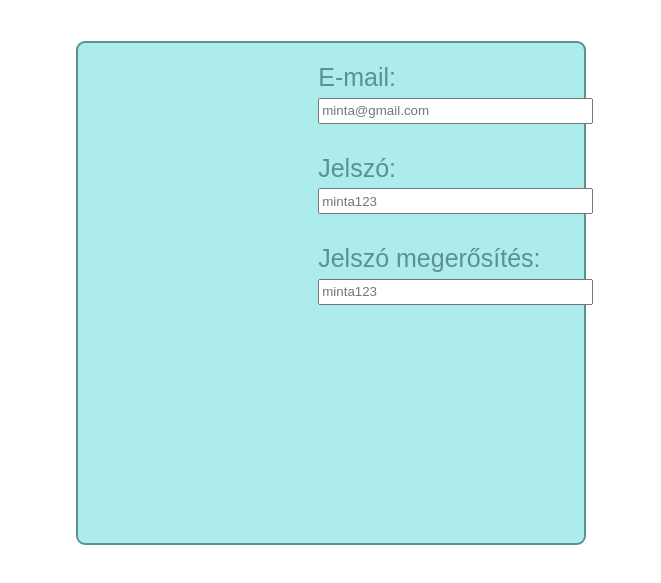
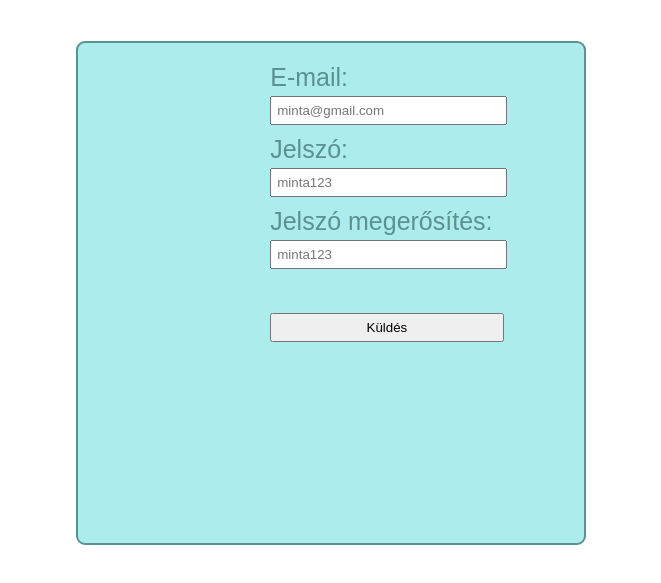
Before and after one commit to szilviaovari/K_JavaScript, a plain HTML site: page regisztracio/index.html in a window 1280 px wide. Shown: the part 113-696 px from the top of the page, without its empty margins (309-970 px from the left). Drawn offline with Linux system fonts and the light colour scheme.

Commit message:
the register page now is done

```diff
--- a/regisztracio/index.html
+++ b/regisztracio/index.html
@@ -11,18 +11,62 @@
     <br>
     <div class="mainDiv">
         <div class="belso">
-            <label for="email">E-mail:</label>
+             <label for="email">E-mail:</label><br>
+            <input type="text" id="email" class="inputok" placeholder="minta@gmail.com">
+            <p id="emailHiba" class="hiba"></p>
+
+            <label for="password">Jelszó:</label><br>
+            <input type="password" id="password" class="inputok" placeholder="minta123">
+            <p id="passwordHiba" class="hiba"></p>
+
+            <label for="password-again">Jelszó megerősítés:</label><br>
+            <input type="password" id="password-again" class="inputok" placeholder="minta123">
+            <p id="passwordAgainHiba" class="hiba"></p>
             <br>
-            <input type="email" id="email" class="inputok" name="email" placeholder="minta@gmail.com">
-            <br>
-            <label for="password">Jelszó:</label>
-            <br>
-            <input type="password" id="password" name="password" class="inputok" placeholder="minta123">
-            <br>
-            <label for="password-again">Jelszó megerősítés:</label>
-            <br>
-            <input type="password" id="password-again" class="inputok" name="password-again" placeholder="minta123">
+            <button id="btn" type="button" onclick="ellenorzes()">Küldés</button>
         </div>
     </div>
+    <script>
+        function ellenorzes() {
+            const email = document.getElementById('email').value.trim();
+            const pass1 = document.getElementById('password').value;
+            const pass2 = document.getElementById('password-again').value;
+
+            const emailHiba = document.getElementById('emailHiba');
+            const passwordHiba = document.getElementById('passwordHiba');
+            const passwordAgainHiba = document.getElementById('passwordAgainHiba');
+
+            let helyes = true;
+
+            const emailRegex = /^[^\s@]+@[^\s@]+\.[a-zA-Z]{2,3}$/;
+            if (!emailRegex.test(email)) {
+                emailHiba.textContent = "Érvénytelen e-mail cím!";
+                helyes = false;
+            } else {
+                emailHiba.textContent = "";
+            }
+
+            if (pass1.length === 0) {
+                passwordHiba.textContent = "A jelszó nem lehet üres!";
+                helyes = false;
+            } else {
+                passwordHiba.textContent = "";
+            }
+
+            if (pass1 !== pass2) {
+                passwordAgainHiba.textContent = "A jelszavak nem egyeznek!";
+                helyes = false;
+            } else {
+                passwordAgainHiba.textContent = "";
+            }
+
+            if (helyes) {
+                alert("Sikeres regisztráció!");
+                document.getElementById('email').value = "";
+                document.getElementById('password').value = "";
+                document.getElementById('password-again').value = "";
+            }
+        }
+    </script>
 </body>
 </html>
--- a/regisztracio/style.css
+++ b/regisztracio/style.css
@@ -15,7 +15,7 @@ body{
 }
 
 .belso{
-    margin-left: 15rem;
+    margin-left: 12rem;
     padding-top: 20px;
 
 }
@@ -27,9 +27,20 @@ h1{
     color: black;
 }
 
+.hiba {
+    color: red;
+    font-size: 14px;
+    margin: 5px 0;
+}
 
 .inputok{
-    width: 120%;
-    height: 20px;
-    margin-bottom: 30px;
+    padding: 5px;
+    width: 100%;
+    margin-bottom: 5px;
 }
+
+#btn{
+    margin-top: 5px;
+    width: 105%;
+    padding: 5px;
+}
```
